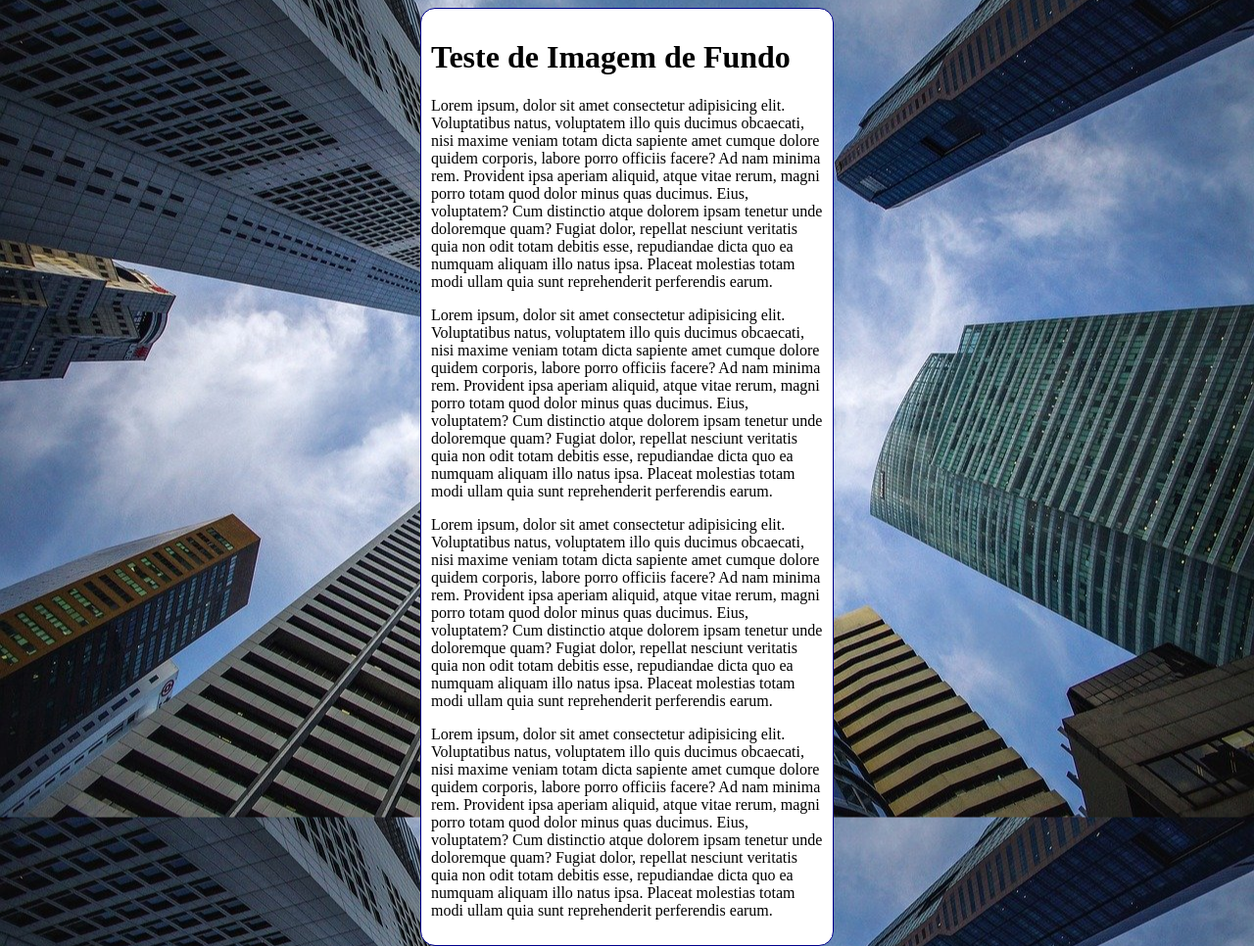
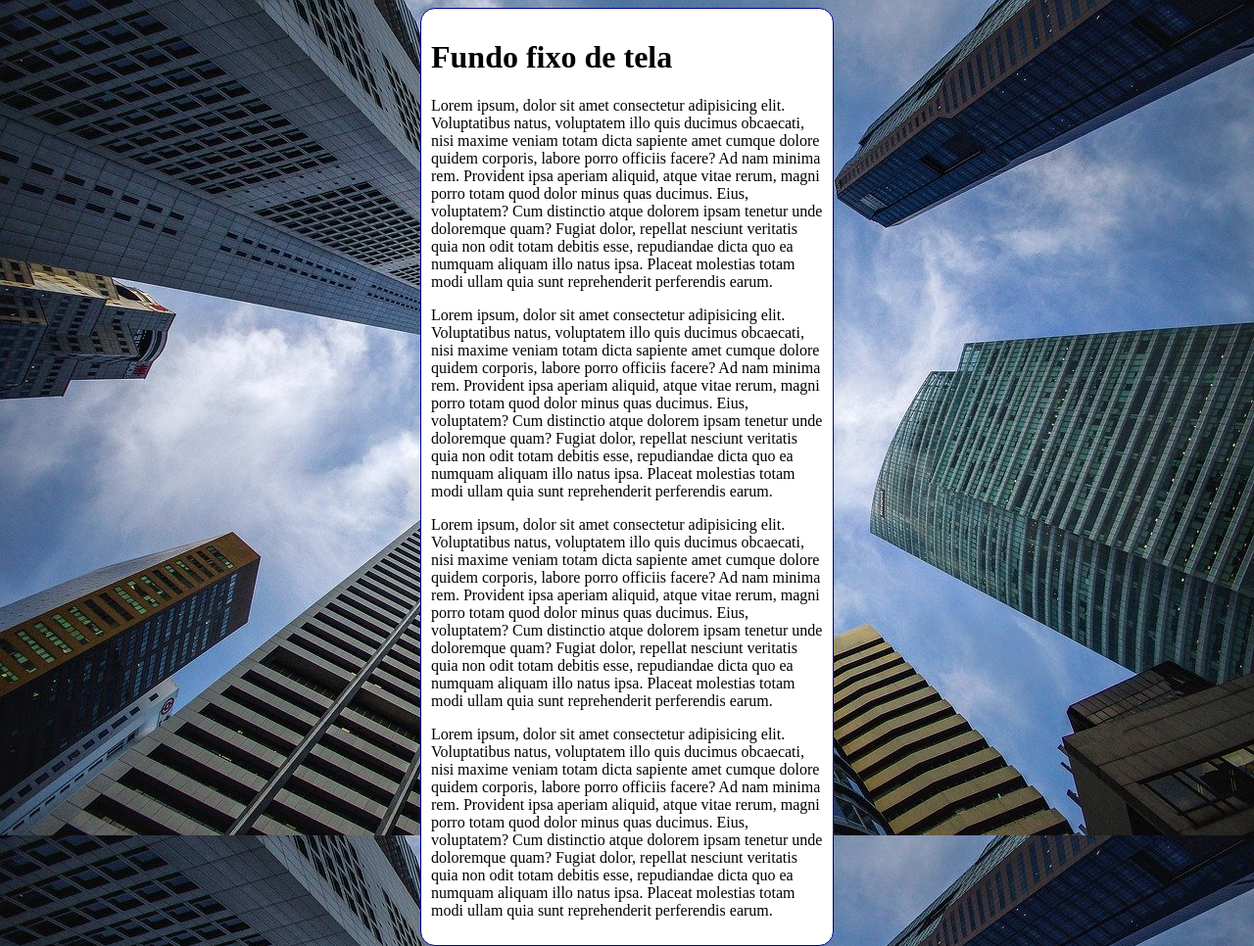
Before and after one commit to srkonnrio/html-css, a plain HTML site: page exercicios/ex022/fundo006.html in a window 1280 px wide. Shown: the whole page at 98% size. Drawn offline with Linux system fonts and the light colour scheme.

Commit message:
Update fundo006.html

```diff
--- a/exercicios/ex022/fundo006.html
+++ b/exercicios/ex022/fundo006.html
@@ -7,10 +7,20 @@
     <style>
         body {
             height: 100vh;
+            /*
             background-color: black;
             background-image: url('imagens/wallpaper002.jpg');
             background-position: center center;
-            background-repeat: repeat-y;
+            background-repeat: no-repeat;
+            background-size: cover;
+            background-attachment: fixed;
+            */
+
+            /* Shorthand - backgroung
+                color > image > position > repeat > [size] > attachment
+            */
+
+            background: black url('imagens/wallpaper002.jpg') center center no-repeat fixed;
             background-size: cover;
         }
 
@@ -26,7 +36,7 @@
 </head>
 <body>
     <main>
-        <h1>Teste de Imagem de Fundo</h1>
+        <h1>Fundo fixo de tela</h1>
         <p>Lorem ipsum, dolor sit amet consectetur adipisicing elit. Voluptatibus natus, voluptatem illo quis ducimus obcaecati, nisi maxime veniam totam dicta sapiente amet cumque dolore quidem corporis, labore porro officiis facere?
         Ad nam minima rem. Provident ipsa aperiam aliquid, atque vitae rerum, magni porro totam quod dolor minus quas ducimus. Eius, voluptatem? Cum distinctio atque dolorem ipsam tenetur unde doloremque quam?
         Fugiat dolor, repellat nesciunt veritatis quia non odit totam debitis esse, repudiandae dicta quo ea numquam aliquam illo natus ipsa. Placeat molestias totam modi ullam quia sunt reprehenderit perferendis earum.</p>
```
